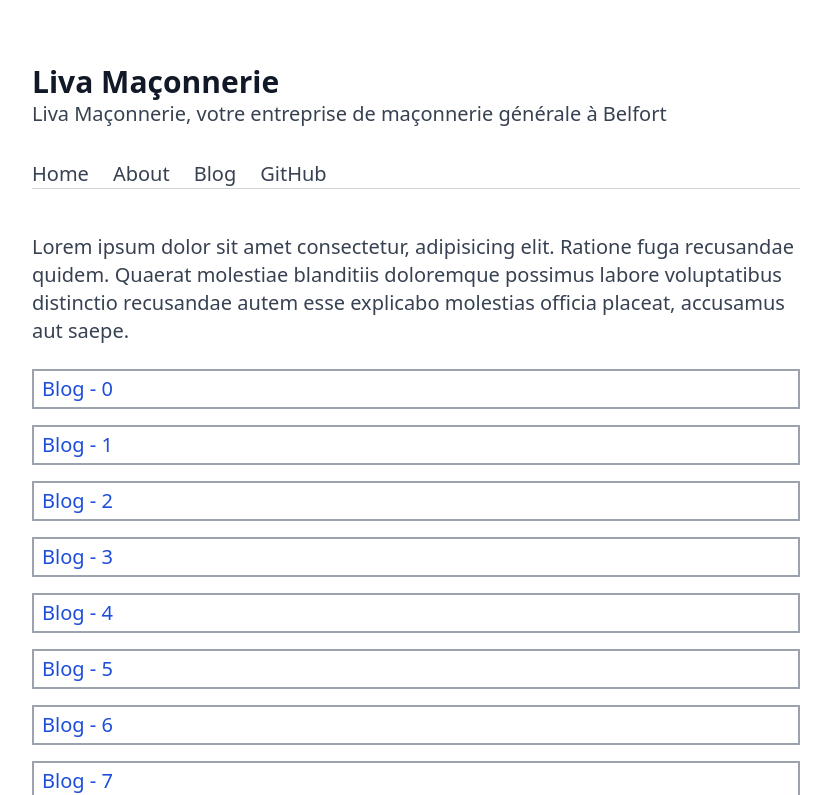
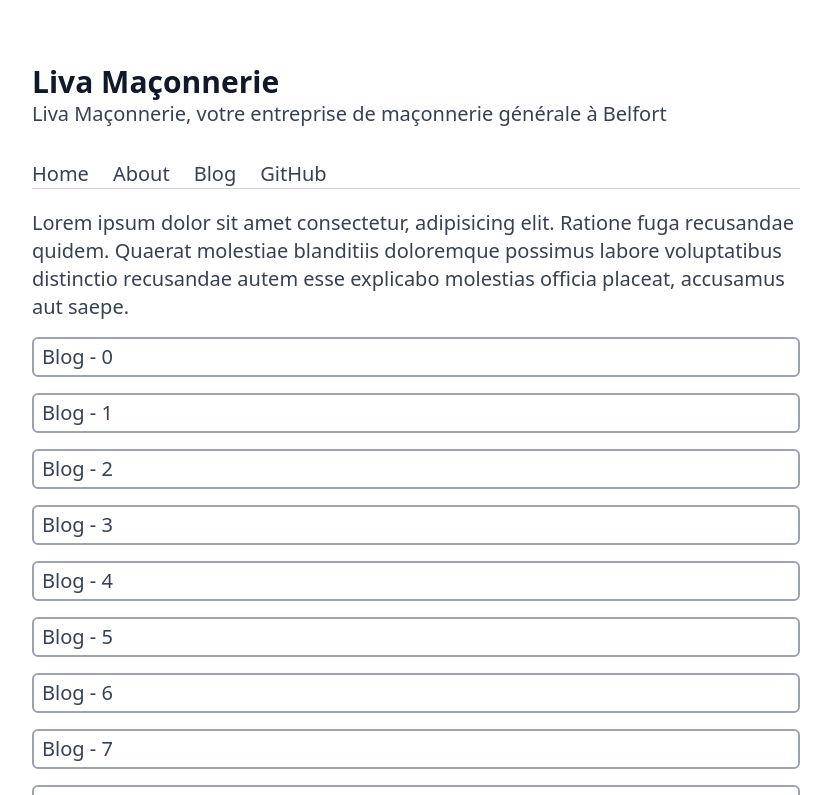
Before and after one commit to jordanlepera/liva, a Next.js app: page /blog in a window 1280 px wide. Shown: the top 795 px of the page, without its empty margins (224-1055 px from the left). Built offline with nearby package versions, Linux system fonts and the light colour scheme.

Commit message:
refactor(shadcn ui config): update shadcn ui install with right values
shadcn ui was not installed with the right parameters. Reinstalled it with the right config.

```diff
--- a/app/globals.css
+++ /dev/null
@@ -1,76 +0,0 @@
-@tailwind base;
-@tailwind components;
-@tailwind utilities;
-
-@layer base {
-  :root {
-    --background: 0 0% 100%;
-    --foreground: 222.2 84% 4.9%;
-
-    --card: 0 0% 100%;
-    --card-foreground: 222.2 84% 4.9%;
-
-    --popover: 0 0% 100%;
-    --popover-foreground: 222.2 84% 4.9%;
-
-    --primary: 222.2 47.4% 11.2%;
-    --primary-foreground: 210 40% 98%;
-
-    --secondary: 210 40% 96.1%;
-    --secondary-foreground: 222.2 47.4% 11.2%;
-
-    --muted: 210 40% 96.1%;
-    --muted-foreground: 215.4 16.3% 46.9%;
-
-    --accent: 210 40% 96.1%;
-    --accent-foreground: 222.2 47.4% 11.2%;
-
-    --destructive: 0 84.2% 60.2%;
-    --destructive-foreground: 210 40% 98%;
-
-    --border: 214.3 31.8% 91.4%;
-    --input: 214.3 31.8% 91.4%;
-    --ring: 222.2 84% 4.9%;
-
-    --radius: 0.5rem;
-  }
-
-  .dark {
-    --background: 222.2 84% 4.9%;
-    --foreground: 210 40% 98%;
-
-    --card: 222.2 84% 4.9%;
-    --card-foreground: 210 40% 98%;
-
-    --popover: 222.2 84% 4.9%;
-    --popover-foreground: 210 40% 98%;
-
-    --primary: 210 40% 98%;
-    --primary-foreground: 222.2 47.4% 11.2%;
-
-    --secondary: 217.2 32.6% 17.5%;
-    --secondary-foreground: 210 40% 98%;
-
-    --muted: 217.2 32.6% 17.5%;
-    --muted-foreground: 215 20.2% 65.1%;
-
-    --accent: 217.2 32.6% 17.5%;
-    --accent-foreground: 210 40% 98%;
-
-    --destructive: 0 62.8% 30.6%;
-    --destructive-foreground: 210 40% 98%;
-
-    --border: 217.2 32.6% 17.5%;
-    --input: 217.2 32.6% 17.5%;
-    --ring: 212.7 26.8% 83.9%;
-  }
-}
-
-@layer base {
-  * {
-    @apply border-border;
-  }
-  body {
-    @apply bg-background text-foreground;
-  }
-}
--- a/src/styles/global.css
+++ b/src/styles/global.css
@@ -1,21 +1,76 @@
 @tailwind base;
+@tailwind components;
+@tailwind utilities;
 
-a {
-  @apply text-blue-700;
+@layer base {
+  :root {
+    --background: 0 0% 100%;
+    --foreground: 20 14.3% 4.1%;
+
+    --card: 0 0% 100%;
+    --card-foreground: 20 14.3% 4.1%;
+
+    --popover: 0 0% 100%;
+    --popover-foreground: 20 14.3% 4.1%;
+
+    --primary: 24 9.8% 10%;
+    --primary-foreground: 60 9.1% 97.8%;
+
+    --secondary: 60 4.8% 95.9%;
+    --secondary-foreground: 24 9.8% 10%;
+
+    --muted: 60 4.8% 95.9%;
+    --muted-foreground: 25 5.3% 44.7%;
+
+    --accent: 60 4.8% 95.9%;
+    --accent-foreground: 24 9.8% 10%;
+
+    --destructive: 0 84.2% 60.2%;
+    --destructive-foreground: 60 9.1% 97.8%;
+
+    --border: 20 5.9% 90%;
+    --input: 20 5.9% 90%;
+    --ring: 20 14.3% 4.1%;
+
+    --radius: 0.5rem;
+  }
+
+  .dark {
+    --background: 20 14.3% 4.1%;
+    --foreground: 60 9.1% 97.8%;
+
+    --card: 20 14.3% 4.1%;
+    --card-foreground: 60 9.1% 97.8%;
+
+    --popover: 20 14.3% 4.1%;
+    --popover-foreground: 60 9.1% 97.8%;
+
+    --primary: 60 9.1% 97.8%;
+    --primary-foreground: 24 9.8% 10%;
+
+    --secondary: 12 6.5% 15.1%;
+    --secondary-foreground: 60 9.1% 97.8%;
+
+    --muted: 12 6.5% 15.1%;
+    --muted-foreground: 24 5.4% 63.9%;
+
+    --accent: 12 6.5% 15.1%;
+    --accent-foreground: 60 9.1% 97.8%;
+
+    --destructive: 0 62.8% 30.6%;
+    --destructive-foreground: 60 9.1% 97.8%;
+
+    --border: 12 6.5% 15.1%;
+    --input: 12 6.5% 15.1%;
+    --ring: 24 5.7% 82.9%;
+  }
 }
 
-a:hover {
-  @apply border-b-2 border-blue-700;
+@layer base {
+  * {
+    @apply border-border;
+  }
+  body {
+    @apply bg-background text-foreground;
+  }
 }
-
-@tailwind components;
-
-@tailwind utilities;
-
-.content p {
-  @apply my-6;
-}
-
-.content ul {
-  @apply my-6;
-}
```
Also changed, not shown: components.json.
